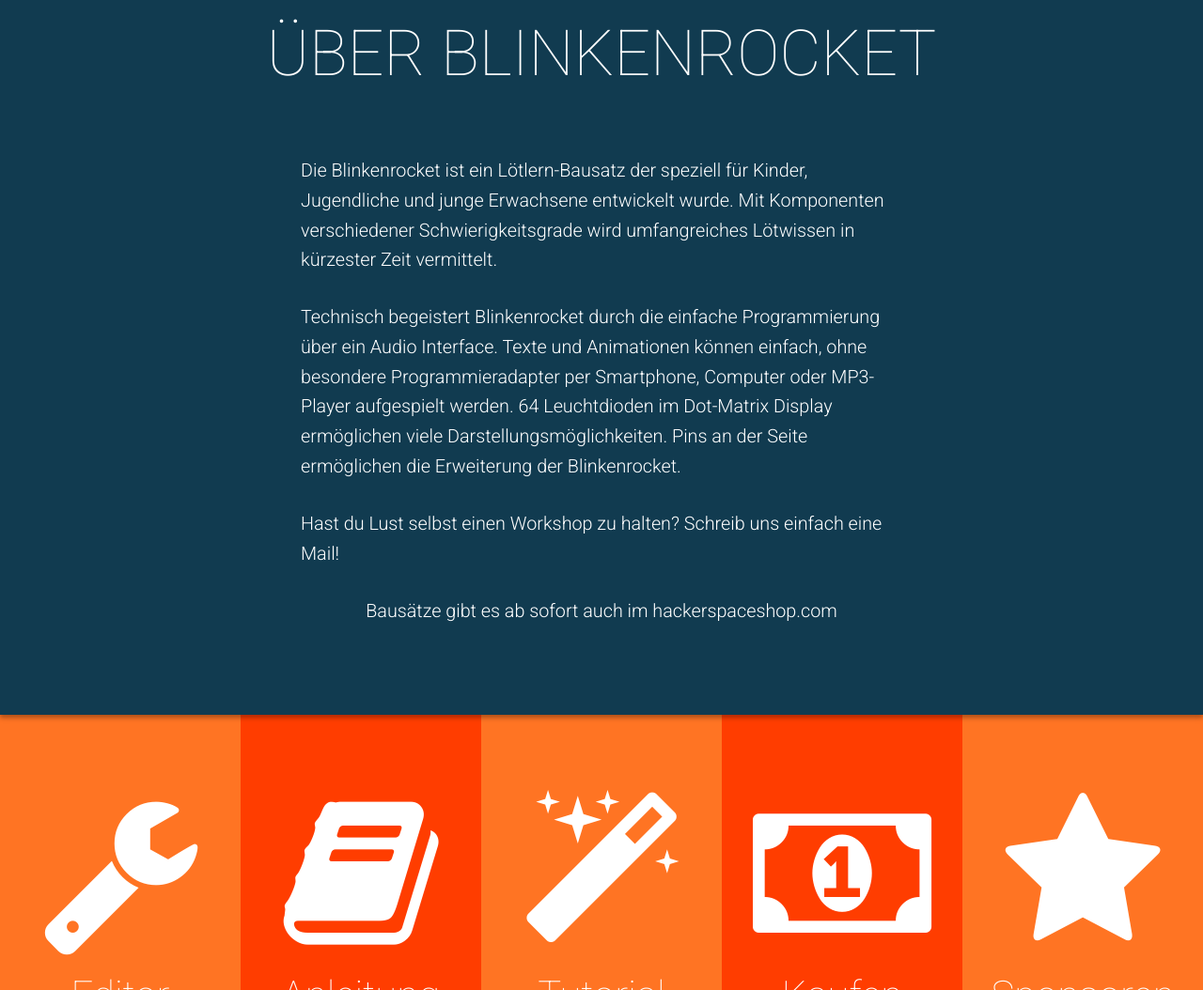
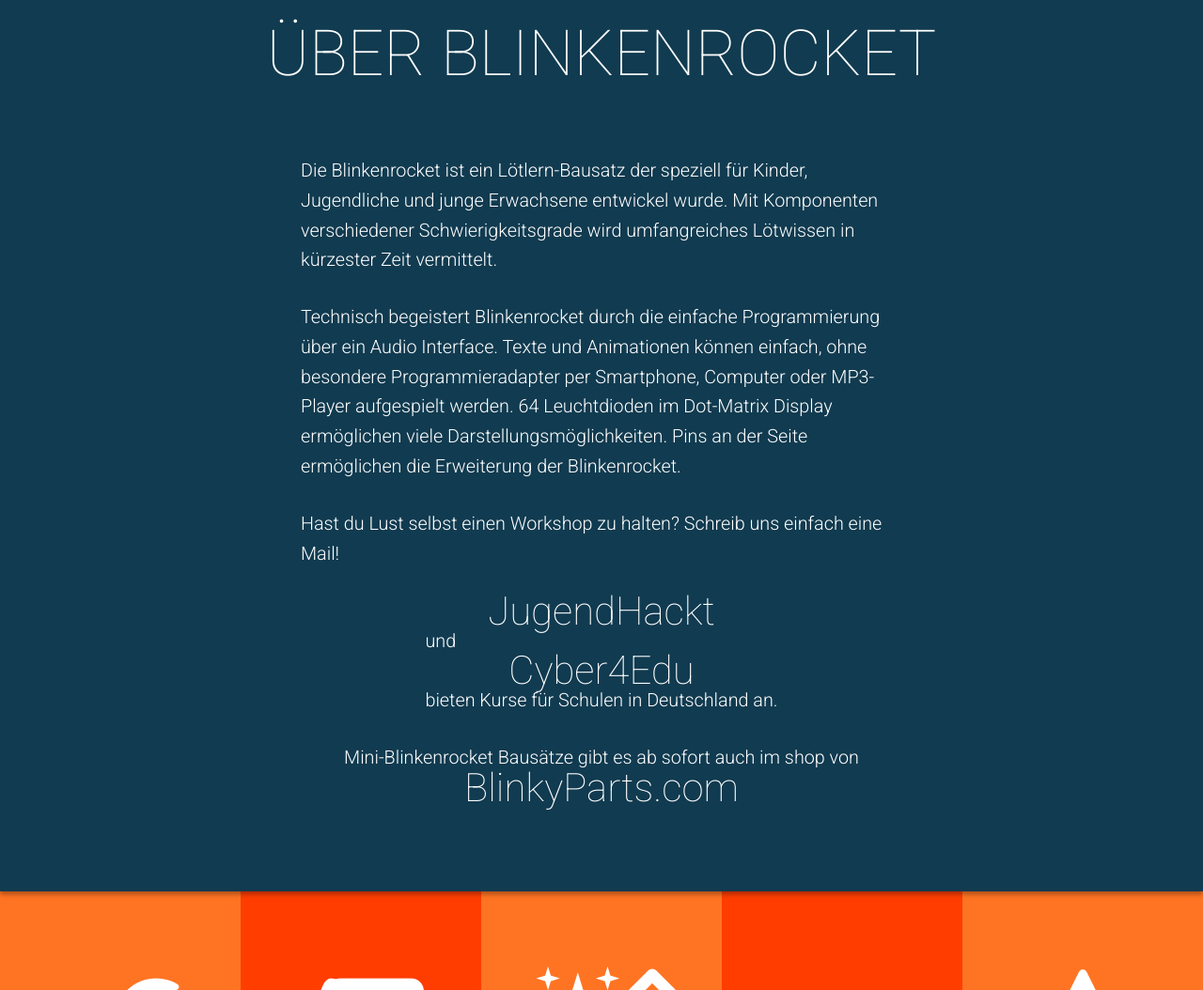
Before and after one commit to blinkenrocket/blinkenrocket.github.io, a plain HTML site: page index.html in a window 1280 px wide. Shown: the part 1005-2059 px from the top of the page at 94% size. Drawn offline with Linux system fonts and the light colour scheme.

Commit message:
blinkyparts ftw \o/

```diff
--- a/index.html
+++ b/index.html
@@ -164,10 +164,11 @@
 
 <div class="info">
     <h2>Über Blinkenrocket</h2>
-    <p>Die Blinkenrocket ist ein Lötlern-Bausatz der speziell für Kinder, Jugendliche und junge Erwachsene entwickelt wurde. Mit Komponenten verschiedener Schwierigkeitsgrade wird umfangreiches Lötwissen in kürzester Zeit vermittelt.</p>
+    <p>Die Blinkenrocket ist ein Lötlern-Bausatz der speziell für Kinder, Jugendliche und junge Erwachsene entwickel wurde. Mit Komponenten verschiedener Schwierigkeitsgrade wird umfangreiches Lötwissen in kürzester Zeit vermittelt.</p>
     <p>Technisch begeistert Blinkenrocket durch die einfache Programmierung über ein Audio Interface. Texte und Animationen können einfach, ohne besondere Programmieradapter per Smartphone, Computer oder MP3-Player aufgespielt werden. 64 Leuchtdioden im Dot-Matrix Display ermöglichen viele Darstellungsmöglichkeiten. Pins an der Seite ermöglichen die Erweiterung der Blinkenrocket.</p>
     <p>Hast du Lust selbst einen Workshop zu halten? Schreib uns einfach eine Mail!</p>
-    <p>Bausätze gibt es ab sofort auch im hackerspaceshop.com</p>
+    <p><a href='https://Jugendhackt.de'>JugendHackt</a> und <a href='https://cyber4edu.org'>Cyber4Edu</a> bieten Kurse für Schulen in Deutschland an.</p>
+    <p>Mini-Blinkenrocket Bausätze gibt es ab sofort auch im shop von <a href='https://shop.blinkyparts.com/de'>BlinkyParts.com</a></p>
 </div>
 
 <div class="links">
```
